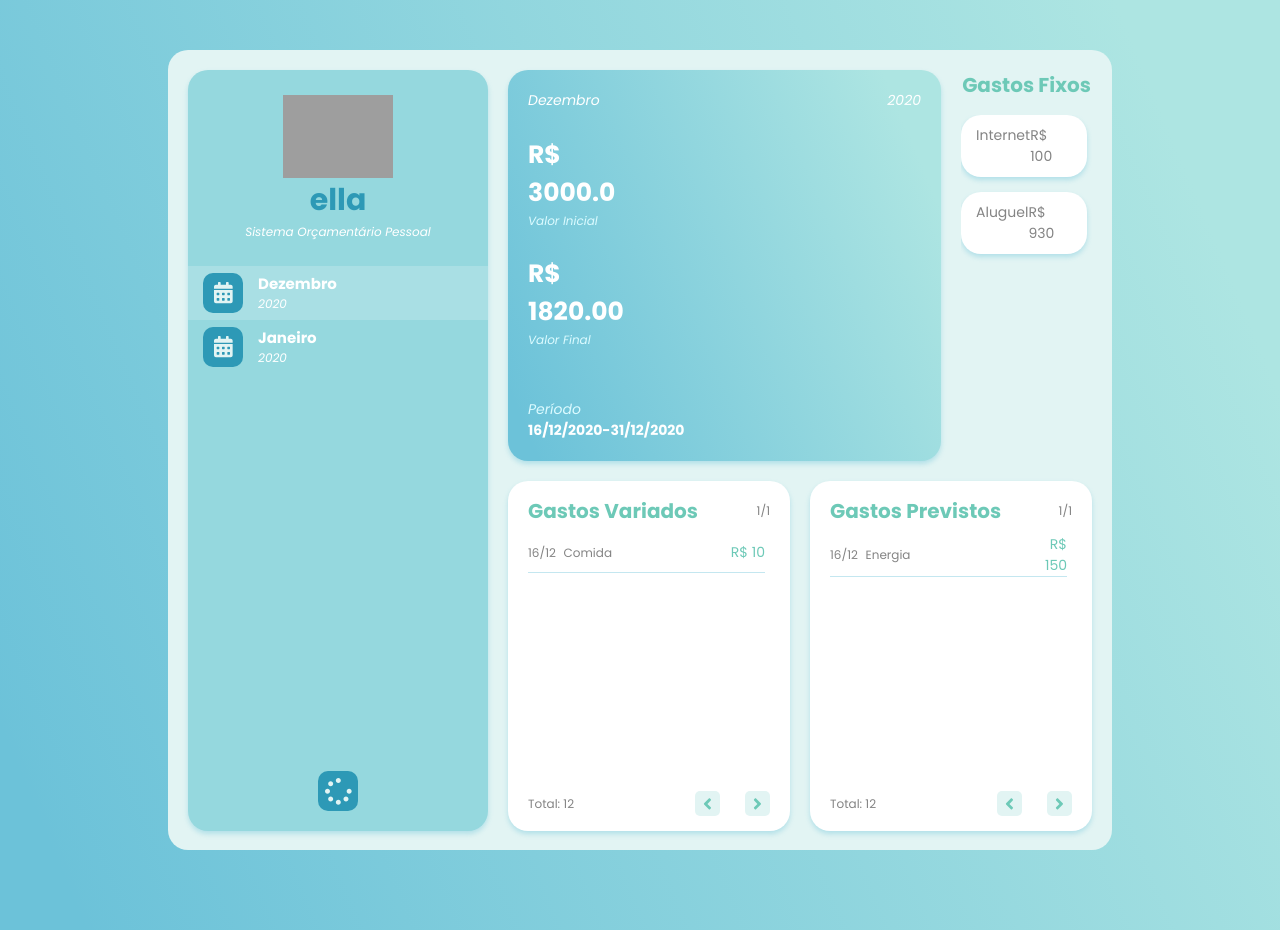
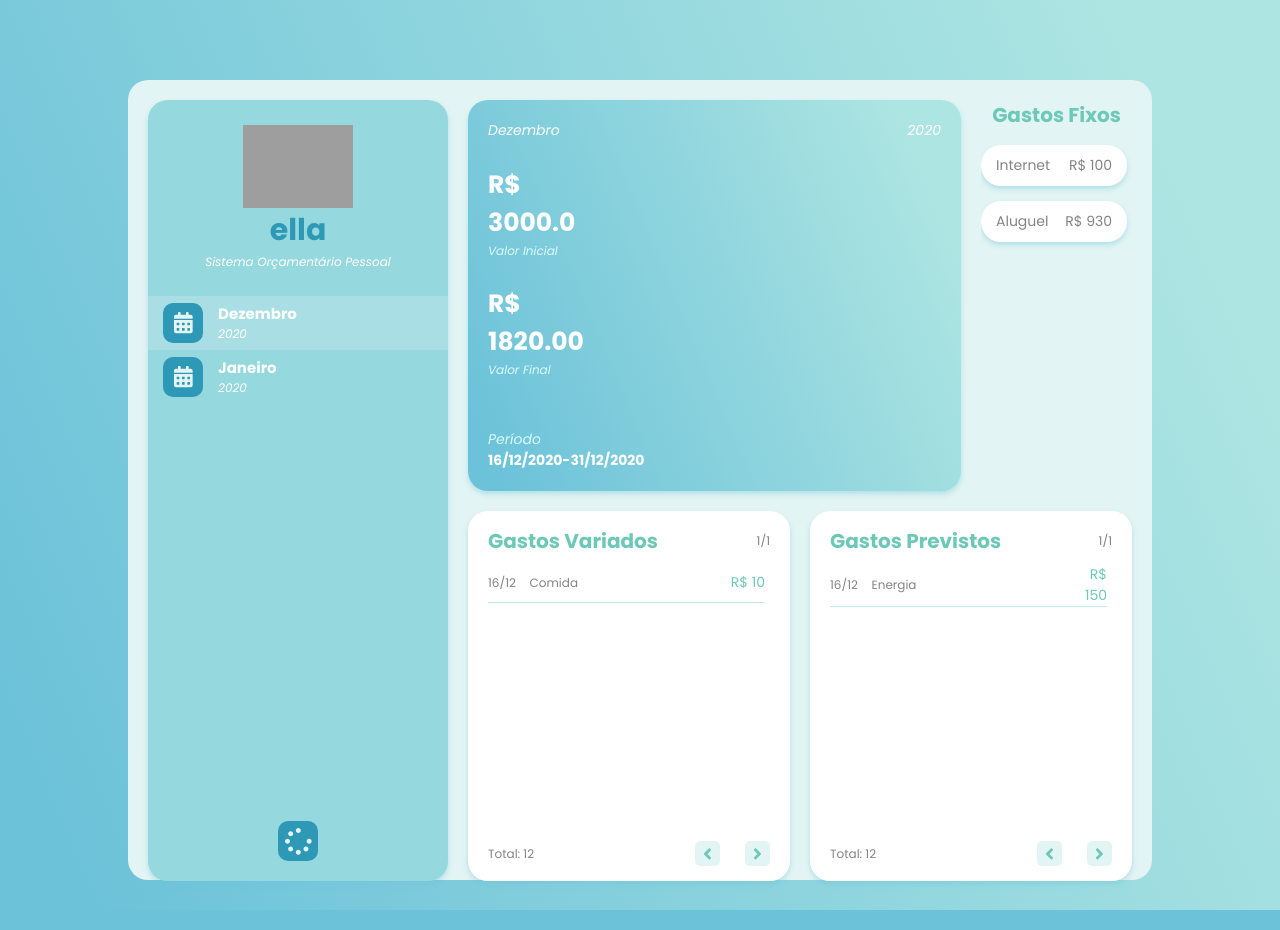
Before and after one commit to mac-alves/ella-web, a Next.js app: page / in a window 1280 px wide. Built offline with nearby package versions, Linux system fonts and the light colour scheme; grey boxes are pictures that could not be loaded.

Commit message:
removed css bug

```diff
--- a/src/components/Table/styles.ts
+++ b/src/components/Table/styles.ts
@@ -5,7 +5,7 @@ export const Container = styled.div`
   display: flex;
   justify-content: space-between;
   flex-direction: column;
-  height: 350px;
+  height: 370px;
 
   header {
     display: flex;
@@ -30,7 +30,7 @@ export const Container = styled.div`
     padding-right: 5px;
 
     &::-webkit-scrollbar {
-      width: 10px;
+      width: 7px;
       background: #e2f4f3;
     }
     &::-webkit-scrollbar-track {
--- a/src/styles/pages/Home.ts
+++ b/src/styles/pages/Home.ts
@@ -8,7 +8,7 @@ export const Container = styled.div`
   justify-content: flex-start;
   align-items: center;
   flex-direction: column;
-  padding: 50px;
+  padding-top: 80px;
 `
 
 export const Main = styled.div`
@@ -235,7 +235,7 @@ export const Card = styled.div`
 
 export const Fixed = styled.div`
   grid-area: fixed;
-  height: 335px;
+  height: 370px;
 
   h2 {
     font-weight: bold;
@@ -246,7 +246,7 @@ export const Fixed = styled.div`
   }
 
   ul {
-    max-height: calc(100% - 30px);
+    max-height: calc(100% - 45px);
     overflow-y: auto;
     padding-right: 5px;
 
```
